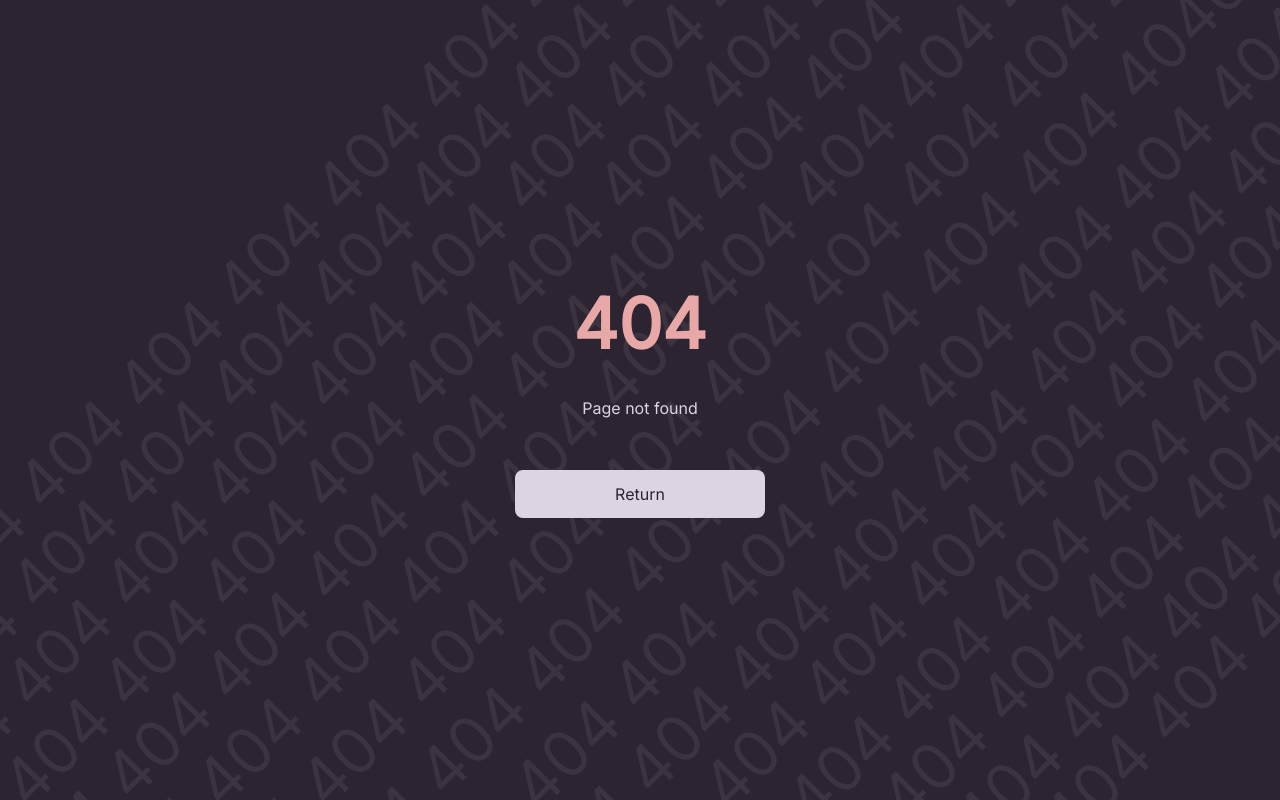
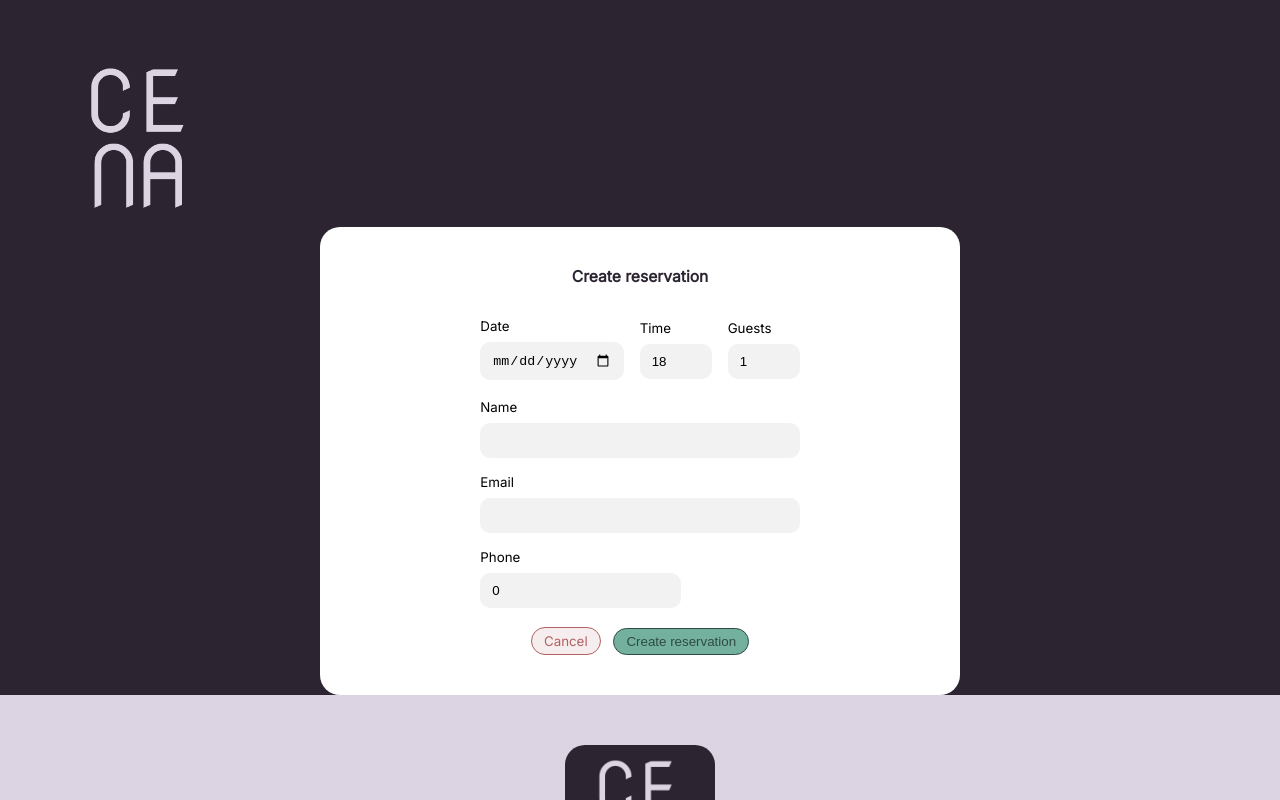
Before and after one commit to ViggoOhlsson/project-restaurant, a React (Create React App) app: page /admin/add-new in a window 1280 px wide. Before the commit this address had no page. Shown: the top 800 px of the page. Built offline with nearby package versions, Linux system fonts and the light colour scheme; a web font is replaced by a local one.

Commit message:
admin add new booking + styles

```diff
--- a/src/App.tsx
+++ b/src/App.tsx
@@ -2,6 +2,7 @@ import { BrowserRouter, Routes, Route } from "react-router-dom";
 import { Layout } from "./components/Layout";
 import { NotFound } from "./components/NotFound";
 import { Admin } from "./components/pages/Admin";
+import { AdminAdd } from "./components/pages/AdminAdd";
 import { AdminEdit } from "./components/pages/AdminEdit";
 import { Booking } from "./components/pages/Booking";
 import { CustomerCancel } from "./components/pages/CustomerCancel";
@@ -17,6 +18,7 @@ function App() {
           <Route path="/" element={<Layout />}>
             <Route path="/book" element={<Booking />}></Route>
             <Route path="/admin" element={<Admin />}></Route>
+            <Route path="/admin/add-new" element={<AdminAdd />}></Route>
             <Route path="/edit-booking/:id" element={<AdminEdit />}></Route>
             <Route path="/cancel/:id" element={<CustomerCancel />}></Route>
           </Route>
--- a/src/components/pages/Admin.tsx
+++ b/src/components/pages/Admin.tsx
@@ -2,6 +2,11 @@ import axios from "axios";
 import { ChangeEvent, FormEvent, useEffect, useState } from "react";
 import { Link } from "react-router-dom";
 import { IBooking } from "../../models/IBooking";
+
+const linkStyle = {
+  color: "#d8d8d8",
+  textDecoration: "none",
+};
 
 export function Admin() {
   const [bookings, setBookings] = useState<IBooking[]>([]);
@@ -143,6 +148,9 @@ export function Admin() {
           >
             <i className="fa-solid fa-magnifying-glass"></i>
           </button>
+          <Link to={"/admin/add-new"} style={linkStyle}>
+            <i className="fa-solid fa-calendar-plus"></i>
+          </Link>
         </div>
 
         <div className="admin__bookings">
--- /dev/null
+++ b/src/components/pages/AdminAdd.tsx
@@ -0,0 +1,165 @@
+import axios from "axios";
+import { ChangeEvent, FormEvent, useState } from "react";
+import { Link } from "react-router-dom";
+import { IBooking } from "../../models/IBooking";
+
+export function AdminAdd() {
+  const [fullyBooked, setFullyBooked] = useState(false);
+  const [time, setTime] = useState(18);
+  const [date, setDate] = useState("");
+  const [guests, setGuests] = useState(1);
+
+  const [name, setName] = useState("");
+  const [email, setEmail] = useState("");
+  const [phone, setPhone] = useState(0);
+
+  const [editing, setEditing] = useState<IBooking>({
+    date: new Date(date),
+    time: time,
+    guests: guests,
+    _id: "",
+    customer: {
+      _id: "",
+      name: name,
+      email: email,
+      phone: phone,
+    },
+  });
+
+  const changeTime = (e: ChangeEvent<HTMLInputElement>) => {
+    console.log("Time:", e.target.value);
+    setTime(parseInt(e.target.value));
+  };
+  const changeDate = (e: ChangeEvent<HTMLInputElement>) => {
+    console.log("Date:", e.target.value);
+    setDate(e.target.value);
+  };
+  const changeGuests = (e: ChangeEvent<HTMLInputElement>) => {
+    let guests = parseInt(e.target.value || "0");
+    if (guests < 0) guests = 0;
+    if (guests > 90) guests = 90;
+    setGuests(guests);
+    console.log(guests);
+  };
+
+  const changeName = (e: ChangeEvent<HTMLInputElement>) =>
+    setName(e.target.value);
+
+  const changeEmail = (e: ChangeEvent<HTMLInputElement>) =>
+    setEmail(e.target.value);
+
+  const changePhone = (e: ChangeEvent<HTMLInputElement>) =>
+    setPhone(parseInt(e.target.value));
+
+  async function addUser(e: FormEvent) {
+    e.preventDefault();
+
+    let body = { date, time, guests, name, email, phone };
+
+    console.log("editing " + guests);
+    try {
+      let res = await axios.post("http://localhost:8000/book", body);
+      let emailRes = await axios.post(
+        "http://localhost:8000/send-email",
+        res.data
+      );
+      console.log("booking sent:", res);
+      console.log(emailRes);
+    } catch (err) {
+      console.log(err);
+    }
+  }
+
+  return (
+    <>
+      <div className="admin-edit admin-add">
+        <h3 className="admin-edit__section admin-edit__section--heading">
+          Create reservation
+        </h3>
+        <form
+          className="admin-edit__section admin-edit__section--form"
+          onSubmit={addUser}
+        >
+          {fullyBooked && (
+            <span className="form__error">Not enough available tables!</span>
+          )}
+
+          <div className="form__info">
+            <div className="form__date">
+              <label htmlFor="date">Date</label>
+              <input
+                type="date"
+                min={new Date().toISOString().split("T")[0]} //Tar bort passerade datum
+                name="date"
+                defaultValue={new Date(date).toLocaleDateString()}
+                onChange={changeDate}
+                placeholder="Date"
+              />
+            </div>
+            <div className="form__time">
+              <label htmlFor="time">Time</label>
+
+              <input
+                type="number"
+                name="time"
+                step="3"
+                min="18"
+                max="21"
+                value={time}
+                onChange={changeTime}
+                placeholder="Time"
+              />
+            </div>
+            <div className="form__guests">
+              <label htmlFor="guests">Guests</label>
+              <input
+                type="number"
+                name="guests"
+                min="1"
+                max="90"
+                value={guests}
+                onChange={changeGuests}
+                placeholder="Guests"
+              />
+            </div>
+          </div>
+          <div className="form__user">
+            <div className="form__userName">
+              <label htmlFor="name">Name</label>
+              <input
+                type="text"
+                name="name"
+                value={name}
+                onChange={changeName}
+              />
+            </div>
+            <div className="form__email">
+              <label htmlFor="email">Email</label>
+              <input
+                type="email"
+                name="email"
+                value={email}
+                onChange={changeEmail}
+              />
+            </div>
+            <div className="form__phone">
+              <label htmlFor="phone">Phone</label>
+              <input
+                type="tel"
+                name="phone"
+                value={phone}
+                onChange={changePhone}
+              />
+            </div>
+          </div>
+          <div className="form__buttons">
+            <Link className="form__cancel" to={"/admin"}>
+              Cancel
+            </Link>
+            <button className="form__update">Create reservation</button>
+          </div>
+        </form>
+      </div>
+    </>
+  );
+}
--- a/src/scss/layouts/_adminEdit.scss
+++ b/src/scss/layouts/_adminEdit.scss
@@ -170,3 +170,20 @@ main {
     }
   }
 }
+
+///////////////////////
+//ADMIN ADD STYLING//
+/////////////////////
+
+
+.admin-add{
+  margin: 0 auto;
+
+  @include mixins.tablet{
+    width: 60%;
+  }
+
+  @include mixins.desktop{
+    width: 50%;
+  }
+}
```
